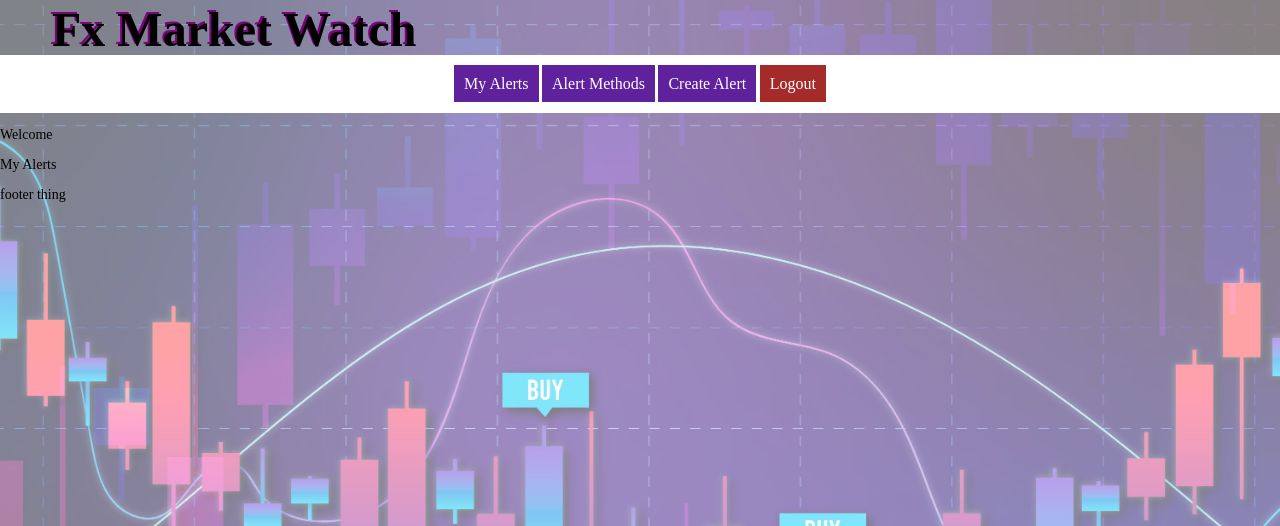
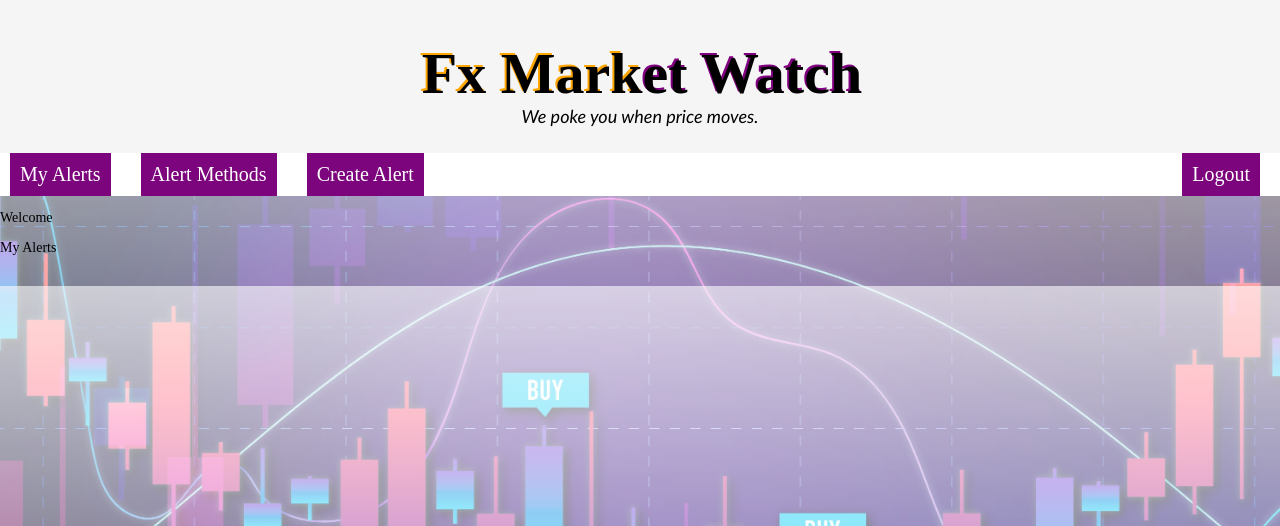
Before and after one commit to georgeeset/fx-price-watch, a Django app: template fx_market_watch/templates/user_page.html in a window 1280 px wide. Shown: the top 526 px of the page. Run offline with Django 4.2, Linux system fonts and the light colour scheme; the template is opened without the code that fills it, so the values that code supplies are empty.

Commit message:
menu bar floated to improve navigation ease

```diff
--- a/fx_market_watch/templates/partials/_footer.html
+++ b/fx_market_watch/templates/partials/_footer.html
@@ -1,3 +1 @@
-<div>
-    footer thing
-</div>
+<br>
--- a/fx_market_watch/templates/partials/_navbar.html
+++ b/fx_market_watch/templates/partials/_navbar.html
@@ -1,14 +1,17 @@
-<div class="banner">
-    Fx Market Watch
+<div class="banner-head">
+  <div class="banner">
+      Fx Market Watch
+  </div>
+  <div class="slogan">
+    We poke you when price moves.
+  </div>
 </div>
-<nav class="navbar ">
-    <div class="navbar" id="navbarNavAltMarkup">
-      <div class="navbar-nav">
-        <a class="nav-item active" href="/user"> My Alerts</a>
-        <a class="nav-item" href="/user/alert-methods">Alert Methods</a>
-        <a class="nav-item" href="/user/create-alert">Create Alert</a>
-        <span><a class="nav-item disabled" href="/logout">Logout</a> </span>
-      </div>
 
-    </div>
-  </nav>
+<div  class="navbar">
+  <ul class="menu">
+      <li ><a class="item" href="/user"> My Alerts</a></li>
+      <li ><a class="item" href="/user/alert-methods">Alert Methods</a></li>
+      <li><a class="item" href="/user/create-alert">Create Alert</a></li>
+      <li class="hide"><a class="item" href="/logout">Logout</a></li>
+  </ul>
+</div>
--- a/static/styles/style.css
+++ b/static/styles/style.css
@@ -1,7 +1,7 @@
 
 body {
   background-repeat: no-repeat;
-  background: linear-gradient(rgba(255, 255, 255, 0.5), rgba(255, 255, 255, 0.5)), url("imgs/background.jpg");
+  background: linear-gradient(rgba(255, 255, 255, 0.8), rgba(255, 255, 255, 0.5)), url("imgs/background.jpg");
   background-size: cover;
   margin: 0;
   padding: 0;
@@ -10,48 +10,70 @@
   color: var(--body-fg);
 }
 
+.banner-head {
+  background-color: whitesmoke;
+  padding-top: 3%;
+  padding-bottom:2%
+}
+
+.slogan{
+  font-family: 'Gill Sans', 'Gill Sans MT', Calibri, 'Trebuchet MS', sans-serif;
+  font-style: italic;
+  text-align: center;
+  font-size: large;
+}
 
 .banner {
-  font-size: 48px;
+  font-size: 58px;
   font-weight: bold;
-  text-align: start;
+  text-align: center;
   text-shadow: 2px 2px #000000;
   background-image: linear-gradient(to right, #FFA500, #FFA500 50%, #800080 50%, #800080);
   -webkit-background-clip: text;
   -webkit-text-fill-color: transparent;
-  background-color: white;
-  padding-left: 50px;
 }
 
 .banner:hover {
   background-image: linear-gradient(to right, #800080, #800080 50%, #FFA500 50%, #FFA500);
 }
 
-.navbar{
-  display: block;
-  align-content: center;
-  text-align: center;
+.menu {
+  list-style-type: none;
+  margin: 0;
+  padding: 0;
+  overflow: hidden;
   background-color: white;
-  color: white;
-  padding: 10px;
+  position: -webkit-sticky; /* Safari */
+  position: sticky;
+  top: 0;
 }
 
-.nav-item {
-  background-color: rgb(96, 33, 156);
-  border: none;
-  color: white;
-  font-size: 16px;
-  cursor: pointer;
-  padding: 10px;
-  text-decoration: none;
+
+.navbar {
+  position: sticky;
+  top: 0;
 }
 
-.disabled {
-  background-color: brown
+.item {
+  width: auto;
+  padding: 10px;
+  color: white;
+  background-color: rgb(124, 4, 124);
+  text-decoration: none;
+  font-size: 20px;
+  margin-right: 20px;
+  margin-left: 10px;
 }
 
-.nav-item:hover{
-  background-color: black;
-  border-color: rgb(96, 33, 156);
-  font-size: 1rem;
+.item:hover {
+  background-color: rgb(77, 34, 41);
 }
+
+.hide {
+  float: right;
+}
+
+.menu .item {
+  list-style: none;
+  float: left;
+}
```
